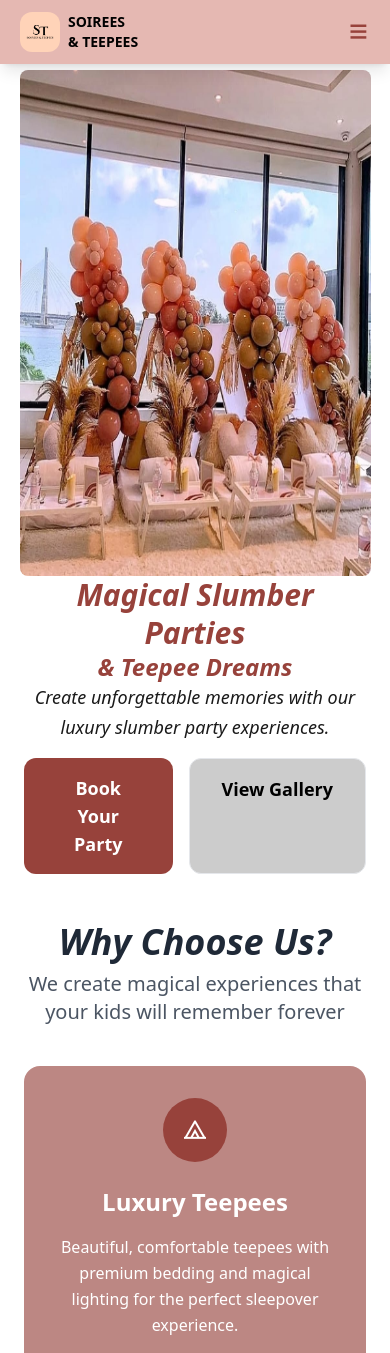
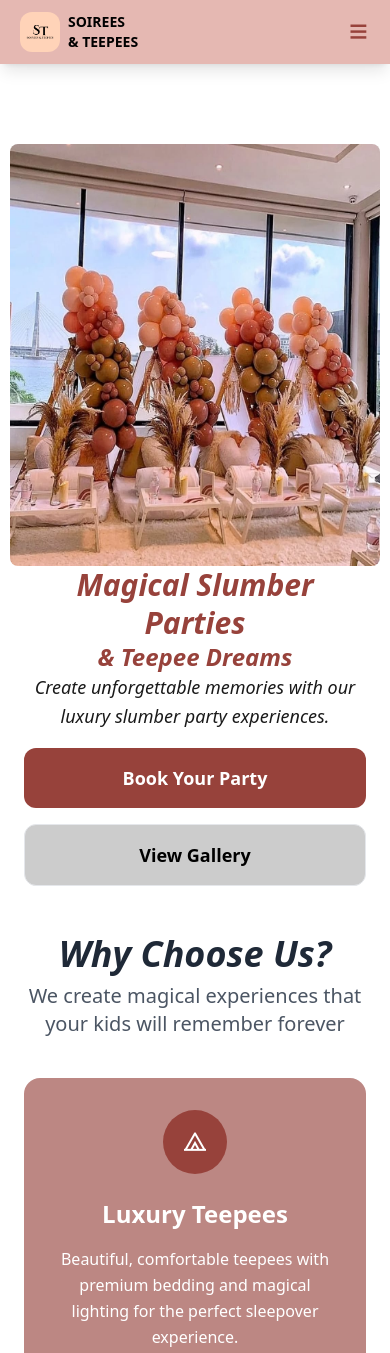
Before and after one commit to soireesandteepees-prog/Soirees-And-Teepees-, a Next.js app in the folder client/: page / in a window 390 px wide. Shown: the top 1353 px of the page. Built offline with nearby package versions, Linux system fonts and the light colour scheme.

Commit message:
changed webpage colour

```diff
--- a/client/components/header.tsx
+++ b/client/components/header.tsx
@@ -13,7 +13,7 @@ export const Header = () => {
     }
 
 return (
-    <div className="bg-[#e5b8b2] mx-autobackdrop-blur-sm fixed w-full top-0 z-50 items-center shadow-lg py-2 px-4">
+    <div className="bg-[#e5b8b2] mx-autobackdrop-blur-sm sticky w-full top-0 z-50 items-center shadow-lg py-2 px-4">
         <nav className="flex justify-between ">
             <div>
                 <Link href='/' className="flex items-center space-x-1">
--- a/client/components/herosection.tsx
+++ b/client/components/herosection.tsx
@@ -5,9 +5,9 @@ import {image2, image28} from '../public/assets/images/index';
 
 export const Herosection = () => {
     return (
-        <div className="relative mt-[70px]">
+        <div className="relative mt-[80px]">
           <div className="relative flex flex-col items-center justify-center">
-            <div className="relative w-[90%] md:w-[80%] h-[60vh] md:h-[80vh] rounded-lg">
+            <div className="relative w-[95%] md:w-[80%] h-[50vh] md:h-[80vh] rounded-lg">
               <Image
                 src={image28}
                 alt='herosection'
@@ -25,7 +25,7 @@ export const Herosection = () => {
                 <p className="text-lg md:text-2xl text-black/90 mb-4 leading-relaxed italic">
                   Create unforgettable memories with our luxury slumber party experiences.
                 </p>
-                <div className="flex gap-4 justify-center">
+                <div className="flex flex-col md:flex-row gap-4 justify-center">
                   <Link href="/booking" className="bg-primary_button text-white black px-8 py-4 rounded-xl text-lg font-semibold hover:bg-secondary_button transition-all transform hover:scale-105 cursor-pointer blackspace-nowrap">
                     Book Your Party
                   </Link>
```
